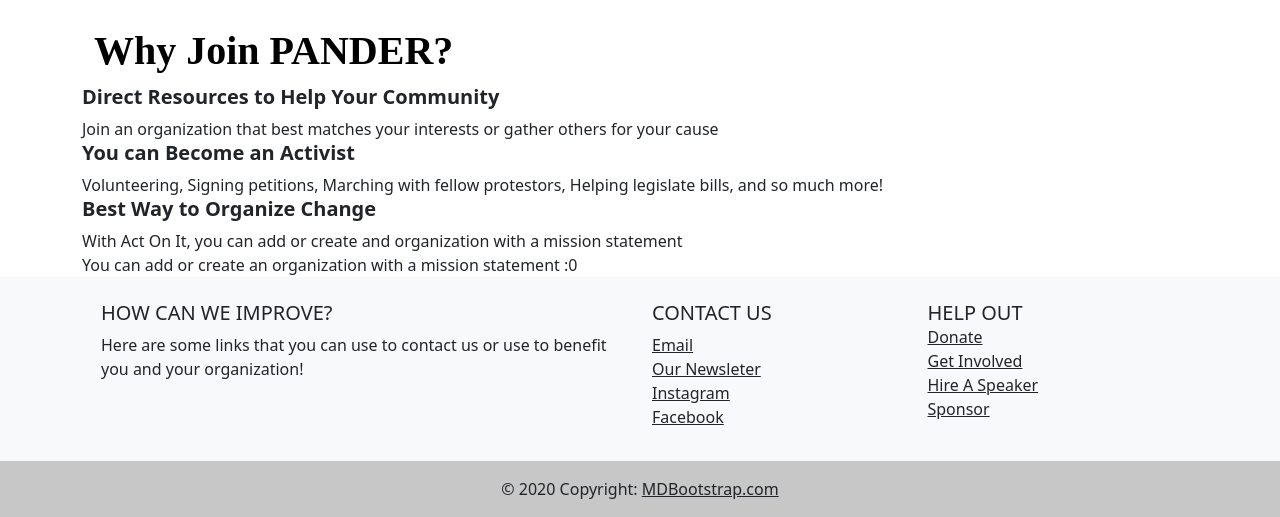
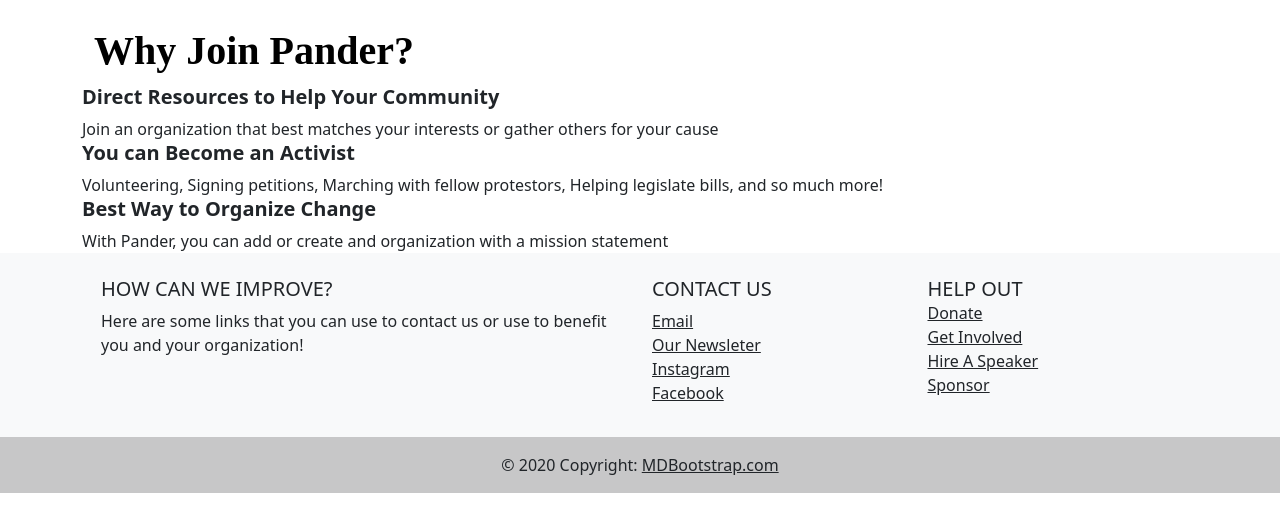
Before and after one commit to TTShack/TTShack, a Flask app: page /about in a window 1280 px wide. Shown: the part 56-573 px from the top of the page. Run offline with Flask 2, Linux system fonts and the light colour scheme.

Commit message:
Update about.html

```diff
--- a/socialwebapp/templates/about.html
+++ b/socialwebapp/templates/about.html
@@ -15,7 +15,7 @@
     <script src="https://cdn.jsdelivr.net/npm/bootstrap@5.0.0-beta1/dist/js/bootstrap.min.js" integrity="sha384-pQQkAEnwaBkjpqZ8RU1fF1AKtTcHJwFl3pblpTlHXybJjHpMYo79HY3hIi4NKxyj" crossorigin="anonymous"></script>
     -->
     <div class="container-21SHbu">
-      <div class="container"><h1 >Why Join PANDER?</h1></div>
+      <div class="container"><h1 >Why Join Pander?</h1></div>
         <div class="row-3wW-Fx values-ylLP_g">
           <div class="value-1Iid94 fullRow-2MnOjL"><h5 class="h5-2BAJXL valueHeading-2FSFOX"><strong>Direct Resources to Help Your Community</strong></h5>
             <div class="text-3U-SDd textMedium-1DcD2z valueText-3luHFZ">Join an organization that best matches your interests or gather others for your cause</div>
@@ -25,10 +25,7 @@
           </div>
           <div class="value-1Iid94 fullRow-2MnOjL"><h5 class="h5-2BAJXL valueHeading-2FSFOX"><strong>Best Way to Organize Change</strong></h5>
 
-            <div class="text-3U-SDd textMedium-1DcD2z valueText-3luHFZ">With Act On It, you can add or create and organization with a mission statement</div>
-            </div>
-
-            <div class="text-3U-SDd textMedium-1DcD2z valueText-3luHFZ">You can add or create an organization with a mission statement :0 </div>
+            <div class="text-3U-SDd textMedium-1DcD2z valueText-3luHFZ">With Pander, you can add or create and organization with a mission statement</div>
             </div>
 
           </div>
```
